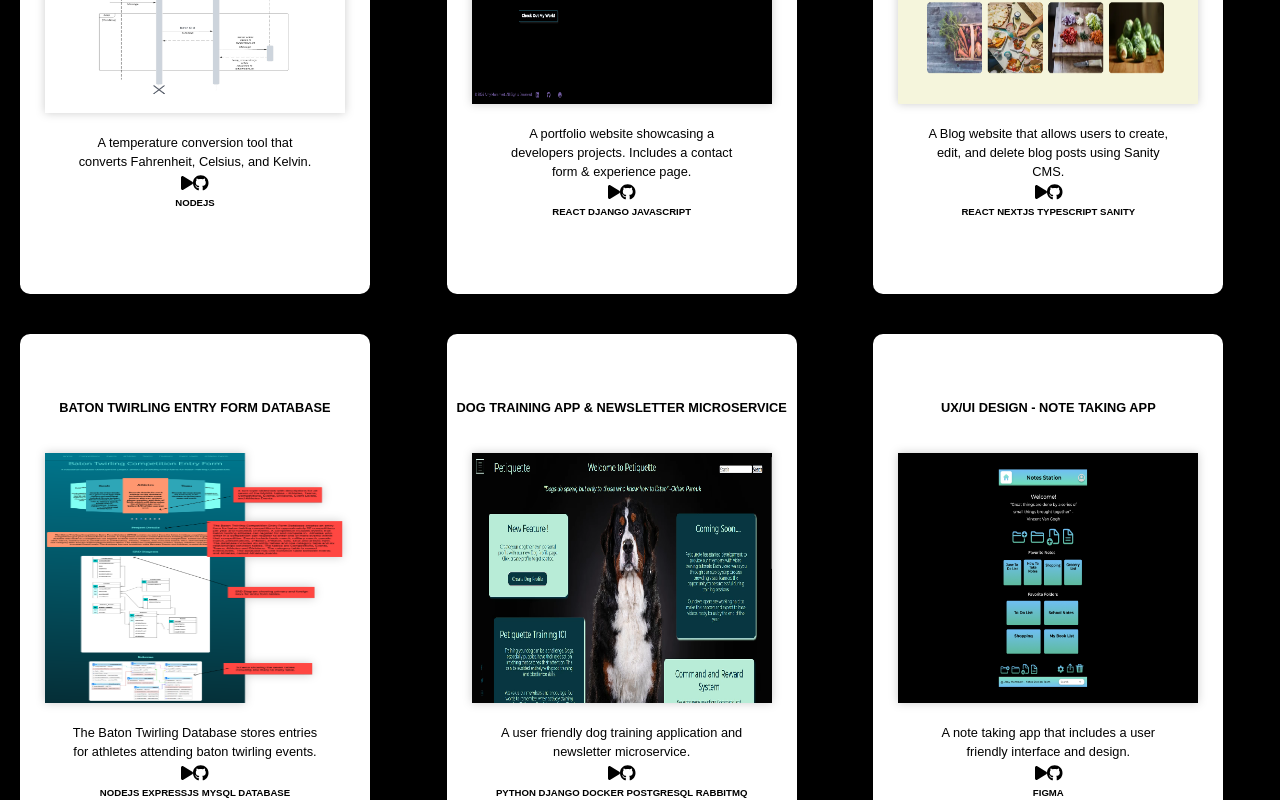
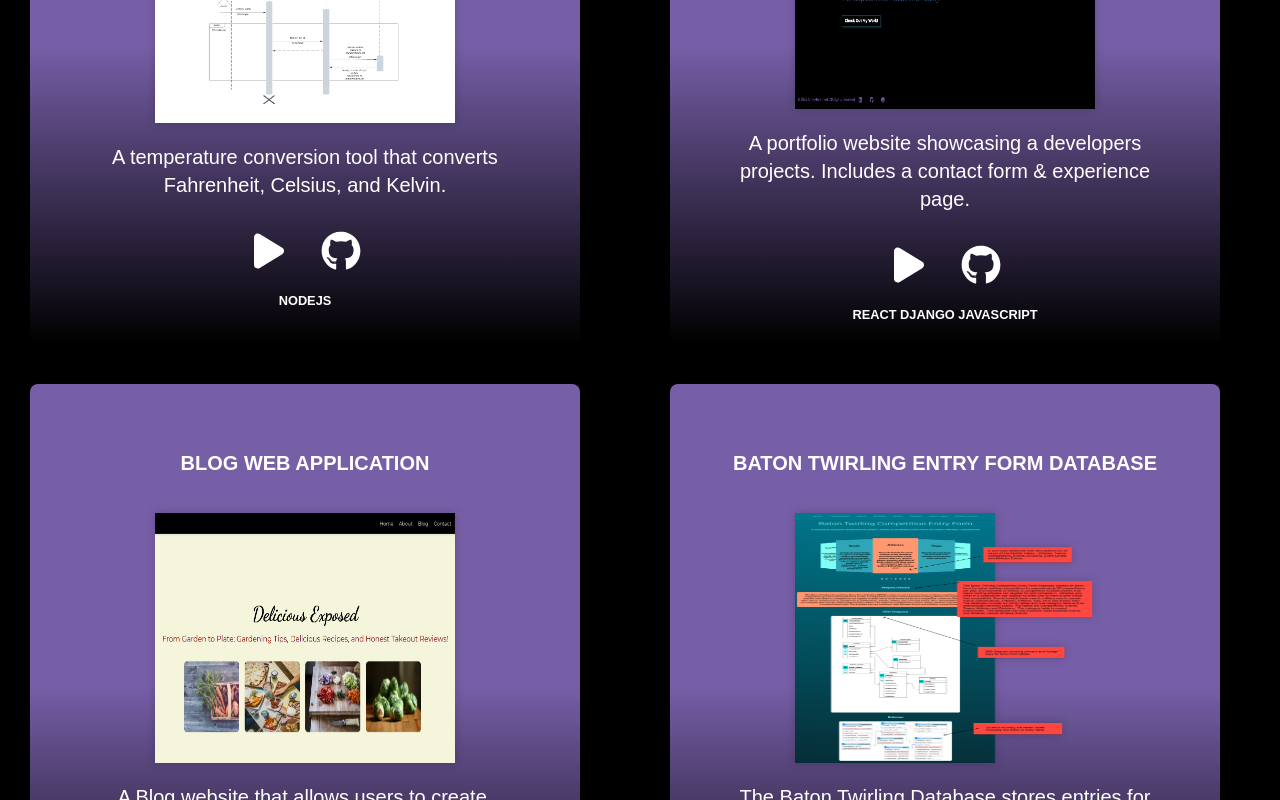
Before and after one commit to ARMummert/Software-Engineer-Portfolio, a Next.js app in the folder Frontend/mummertportfolio/: page / in a window 1280 px wide. Shown: the part 1240-2040 px from the top of the page. Built offline with nearby package versions, Linux system fonts and the light colour scheme.

Commit message:
more tailwind updates, project cards UI/UX changed to different style

```diff
--- a/Frontend/mummertportfolio/src/app/page.module.css
+++ b/Frontend/mummertportfolio/src/app/page.module.css
@@ -118,69 +118,11 @@
 
   }
 
-  .projectContainer {
-    display: grid;
-    grid-template-columns: repeat(auto-fill, minmax(350px, 1fr));
-    flex-direction: column;
-    justify-content: center;
-    align-items: center;
-    margin: 20px;
-    background-color: black;
-    width: 100vw;
-    padding: 0;
-    border: none;
-  }
-
-  .projectContainer::-webkit-scrollbar {
-    display: none; /* For Chrome, Safari, and Opera */
-  }
-
-  .icon:hover {
-    color: #775FA8;
-  }
-
-  .singleproject {
-    display: flex;
-    flex-direction: column;
-    flex-wrap: wrap;
-    justify-content: center;
-    align-items: center;
-    margin: 20px;
-    border-radius: 10px;
-    width: 350px;
-    height: 550px;
-    background-color: white;
-    font-family: 'Montserrat', sans-serif;
-    text-align: center;
-    color: black;
-    box-shadow: 0px 0px 5px 5px rgba(0, 0, 0, 0.10);
-    overflow: hidden;
-  }
-
-  .singleproject img {
-    display: flex;
-    filter: drop-shadow(0px 0px 5px rgba(0, 0, 0, 0.2));
-    margin-top: 20px;
-    width: 300px;
-    height: 250px;
-    position: relative;
-    z-index: 1;
-  }
-
   .singleproject:hover img {
     transform: scale(1.4);
     transition: transform 0.5s;
   }
 
-  .projDesc {
-    display: flex;
-    flex-wrap: wrap;
-    overflow-wrap: break-word;
-    white-space: normal;
-    word-wrap: break-word;
-    margin-top: 20px;
-    width: 70%;
-  }
 
   .built {
     color: black;
--- a/Frontend/mummertportfolio/src/app/projects.tsx
+++ b/Frontend/mummertportfolio/src/app/projects.tsx
@@ -99,24 +99,25 @@ const ProjectComponent: React.FC = () => {
   };
 
   return (
-    <div className={styles.projectsSection}>
-      <div className={styles.projectContainer} ref={projectContainerRef}>
+    <div className="h-auto">
+      <div className="grid grid-cols-[repeat(auto-fill,minmax(600px,1fr))] ml-10 flex-col justify-center items-center m-5 bg-black w-screen p-0 border-none ref={projectContainerRef}">
           {sampleProjects.map((project) => (
-            <div className={styles.singleproject} key={project.id}>
-              <h3 className={styles.projectname}>{project.name}</h3>
+            <div className="flex flex-col flex-wrap justify-center items-center m-5 rounded-lg w-[550px] h-[600px] bg-white font-montserrat text-center text-black shadow-[0px_0px_5px_5px_rgba(0,0,0,0.1)] overflow-hidden bg-gradient-to-t from-black via-[#775FA8] to-[#775FA8]" key={project.id}>
+              <h3 className="justify-center items-center mt-8 text-xl text-wrap text-white">{project.name}</h3>
               <a href={formatUrl(project.demo_url)} target="_blank" rel="noopener noreferrer">
-                <Image src={project.image_url} className={styles.img} alt="projectimg" width={600} height={400} />
+                <Image src={project.image_url} className="flex drop-shadow-[0px_0px_5px_rgba(0,0,0,0.2)] mt-5 w-[300px] h-[250px] relative z-10"
+                       alt="projectimg" width={600} height={400} />
               </a>
-              <p className={styles.projDesc}>{project.description}</p>
-              <div className={styles.buttonContainer}>
+              <p className="flex flex-col flex-wrap overflow-wrap-normal white-space-normal word-wrap-break mt-5 w-3/4 text-white text-xl">{project.description}</p>
+              <div>
                 <a href={formatUrl(project.demo_url)} target="_blank" rel="noopener noreferrer">
-                  <FontAwesomeIcon className={styles.icon} icon={faPlay} />
+                  <FontAwesomeIcon className="text-white p-4 w-10 h-10 mt-4" icon={faPlay} />
                 </a>
                 <a href={formatUrl(project.github_url)} target="_blank" rel="noopener noreferrer">
-                  <FontAwesomeIcon className={styles.icon} icon={faGithub} />
+                  <FontAwesomeIcon className="text-white p-4 w-10 h-10 mt-4" icon={faGithub} />
                 </a>
               </div>
-              <div><p className={styles.built}>{project.built_with}</p></div>
+              <div><p className="text-white font-semibold">{project.built_with}</p></div>
             </div>
           ))}
       </div>
```
